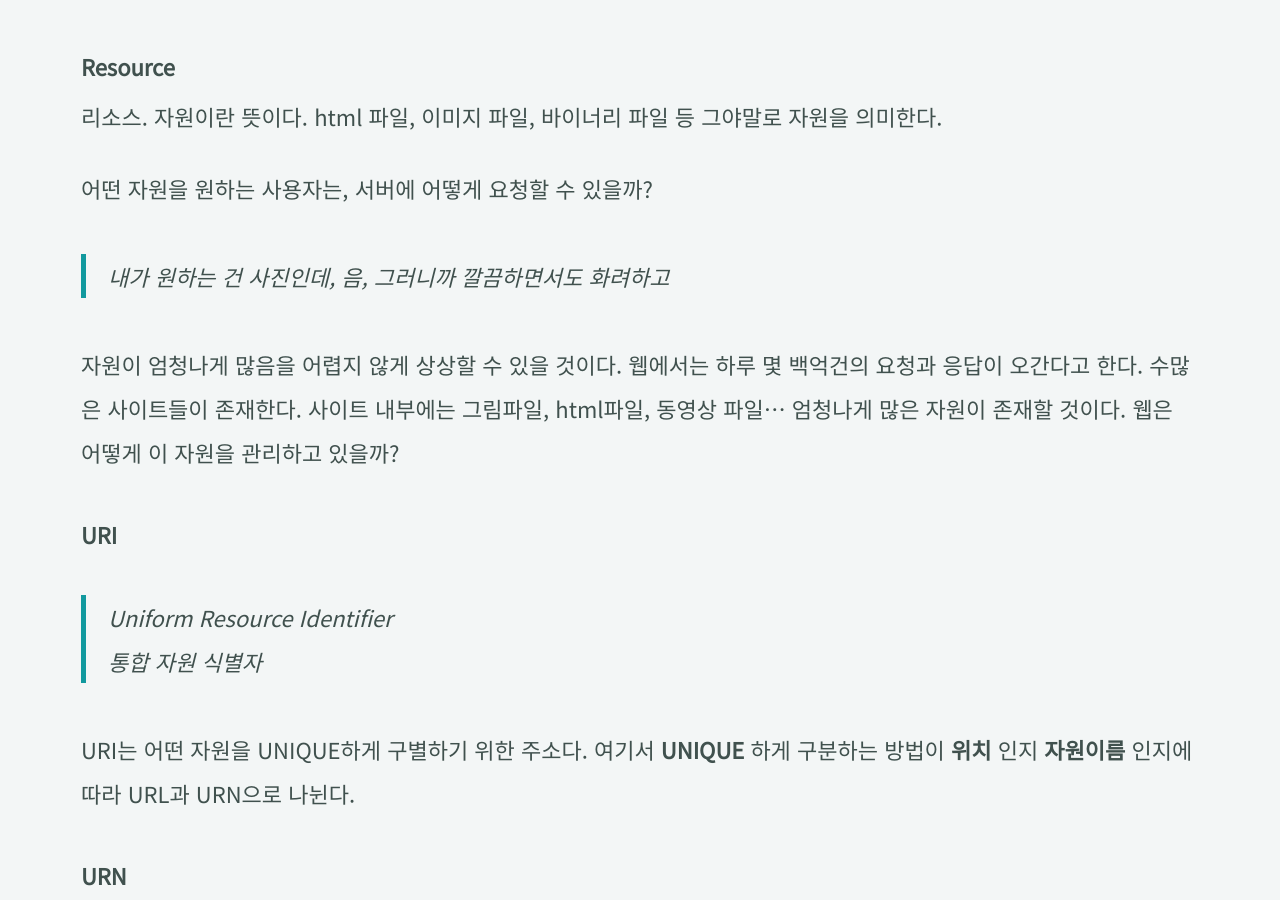
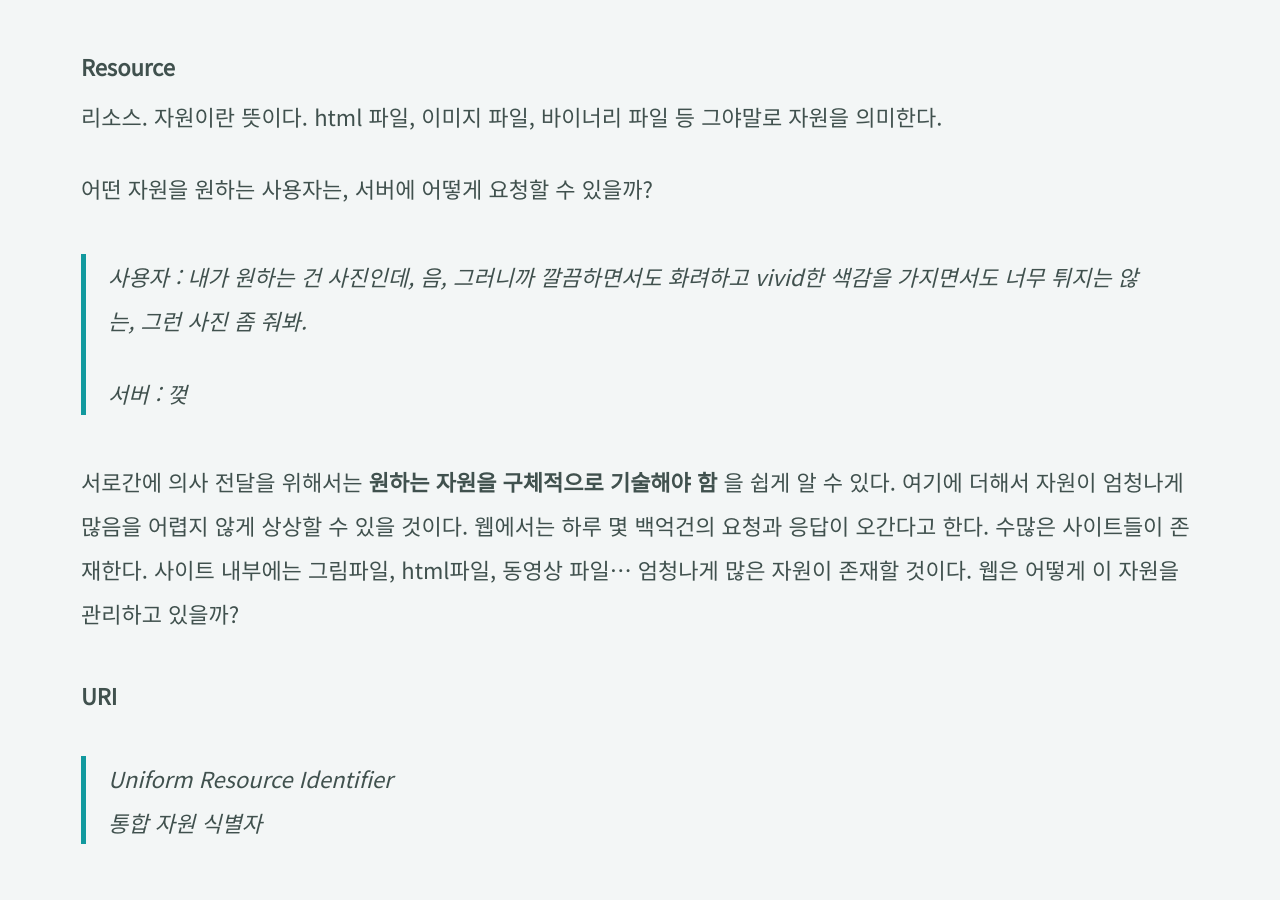
Before and after one commit to andole87/andole87.github.io, a Jekyll site: the page built from _posts/2019-07-11-http-url.md, in a window 1280 px wide and 900 px high, scrolled down 372 px. Built offline with Jekyll 4.4.1, drawn with Linux system fonts in a browser that asks for light colours; cached includes are drawn as plain includes; comment, search, counter and statistics services are not loaded; some of the changed text lies outside the part shown.

Commit message:
edit post

````diff
--- a/_posts/2019-07-11-http-url.md
+++ b/_posts/2019-07-11-http-url.md
@@ -16,11 +16,11 @@ URL은 어디서 들어본 것 같기도 하고, URI어쩌고 하던데 뭐가
 
 어떤 자원을 원하는 사용자는, 서버에 어떻게 요청할 수 있을까?
 
-> 내가 원하는 건 사진인데, 음, 그러니까 깔끔하면서도 화려하고
+> 사용자 : 내가 원하는 건 사진인데, 음, 그러니까 깔끔하면서도 화려하고 vivid한 색감을 가지면서도 너무 튀지는 않는, 그런 사진 좀 줘봐.
+>
+> 서버 : 껒
 
-
-
-자원이 엄청나게 많음을 어렵지 않게 상상할 수 있을 것이다. 웹에서는 하루 몇 백억건의 요청과 응답이 오간다고 한다. 수많은 사이트들이 존재한다. 사이트 내부에는 그림파일, html파일, 동영상 파일… 엄청나게 많은 자원이 존재할 것이다. 웹은 어떻게 이 자원을 관리하고 있을까?
+서로간에 의사 전달을 위해서는  **원하는 자원을 구체적으로 기술해야 함** 을 쉽게 알 수 있다. 여기에 더해서 자원이 엄청나게 많음을 어렵지 않게 상상할 수 있을 것이다. 웹에서는 하루 몇 백억건의 요청과 응답이 오간다고 한다. 수많은 사이트들이 존재한다. 사이트 내부에는 그림파일, html파일, 동영상 파일… 엄청나게 많은 자원이 존재할 것이다. 웹은 어떻게 이 자원을 관리하고 있을까?
 
 ### URI
 
@@ -58,12 +58,6 @@ C:\\Users\\andole\\Downloads\image.png
 ```
 
 그렇다! 컴퓨터 파일 시스템이 URL과 아주 흡사하다.
-
-```
-https://naver.com/woowa/course/level/1/andole/image.png
-```
-
-네이버 닷컴의 woowa/course/level/1/andole/image.png 로 이해할 수 있다.
 
 ## URL 문법
 
````
